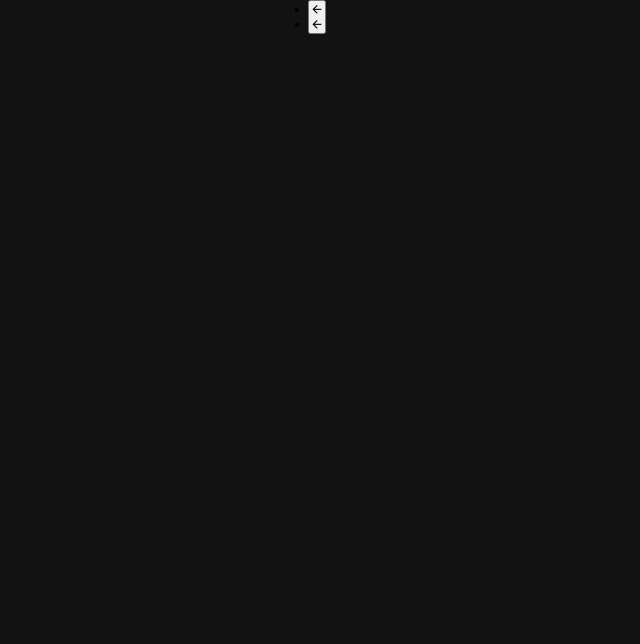
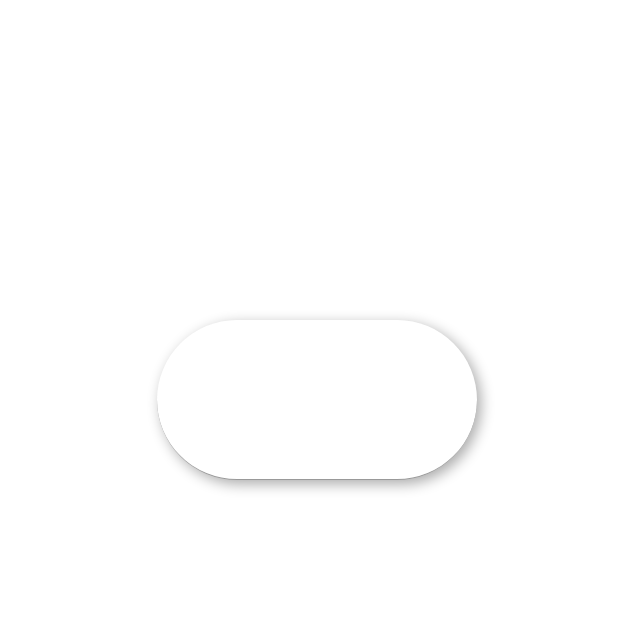
Before and after one commit to BigPo101/arrow, a plain HTML site: page index.html in a window 1280 px wide. Shown: the whole page, without its empty margins (323-963 px from the left). Drawn offline with nearby package versions, Linux system fonts and the light colour scheme.

Commit message:
Update style.css

```diff
--- a/style.css
+++ b/style.css
@@ -1,44 +1,42 @@
-*
-{
+* {
+  margin: 0;
   padding: 0;
-  margin: 0;
+}
+*,
+*::before
+*::after {
   box-sizing: border-box;
 }
-body
-{
+
+:root {
+  --primary: #26134e;
+  --width: 20rem;
+}
+body {
   display: flex;
+  justify-content: center;
   align-items: center;
-  justify-content: center;
-  height: 100%;
-  background-color: #121212;
+  height: 100vh;
+  background-color: var(--priamry);
 }
-.arrows-body
-{
-  position: relative;
-  display: flex;
-  align-items: center;
-  justify-content: center;
+button {
+  min-width: var(--width);
+  width: var(--width);
+  aspect-ratio: 1 / 0.5;
+  border: none;
+  outline: none;
+  cursor: pointer;
+  border-radius: var(--width);
+  overflow: hidden;
+  background-color: #fff1;
+  border-top: 1px solid #fff2;
+  border-bottom: 1px solid #0006;
+  box-shadow: 4px 4px 14px #0005;
+  transition: background-color 400ms ease;
 }
-.arrow
-{
-  position: relative;
-  width: 60px;
-  height: 60px;
-  border-top: 12px solid #fff;
-  border-left: 12px solid #fff;
-  transform: rotate(-45deg);
-  animation: arrow-load 2s infinite;
+button i {
+  font-size: calc(var(--width) / 4.25);
+  color: white;
+  transition: color 400ms ease;
+  line-height: calc(var(--width) / 2);
 }
-.arrow:nth-child(1)
-{
-left: 25px;
-  animation-delay: -0.4s;
-}
-.arrow:nth-child(2)
-{
-animation-delay: -0.2s;
-}
-.arrow:nth-child(3)
-{
-right: 25px;
-}
```
